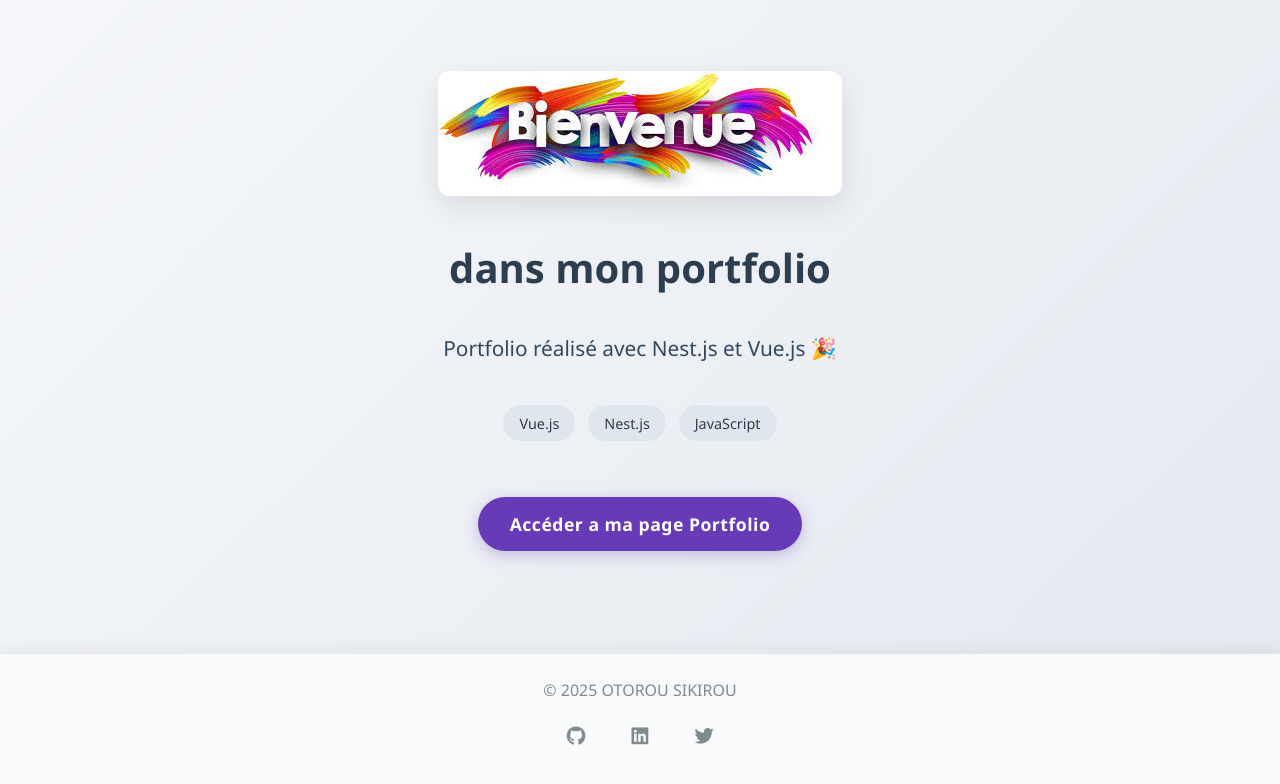
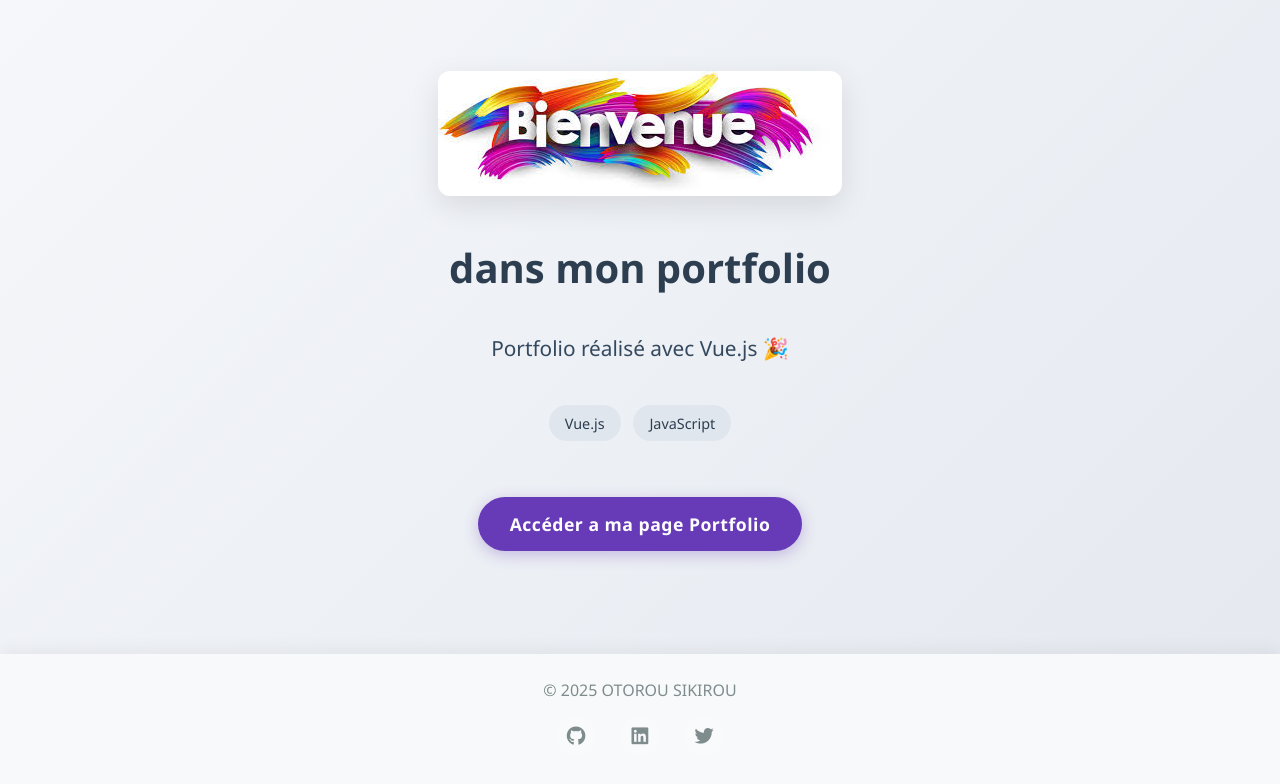
Before and after one commit to sikirou195/frontendPort, a Vue app: page / in a window 1280 px wide. Shown: the top 784 px of the page. Built offline with nearby package versions, Linux system fonts and the light colour scheme.

Commit message:
modification de Home.vue

```diff
--- a/src/views/Home.vue
+++ b/src/views/Home.vue
@@ -3,10 +3,10 @@
     <div class="container">
       <img :src="welcomeImage" alt="Bienvenue" class="welcome-img" />
       <h1 class="title">dans mon portfolio </h1>
-      <p class="message">Portfolio réalisé avec Nest.js et Vue.js 🎉</p>
+      <p class="message">Portfolio réalisé avec  Vue.js 🎉</p>
       <div class="tech-stack">
         <span class="tech-badge">Vue.js</span>
-        <span class="tech-badge">Nest.js</span>
+
         <span class="tech-badge">JavaScript</span>
       </div>
       <router-link to="/portofolio" class="btn">Accéder a ma page Portfolio</router-link>
```
